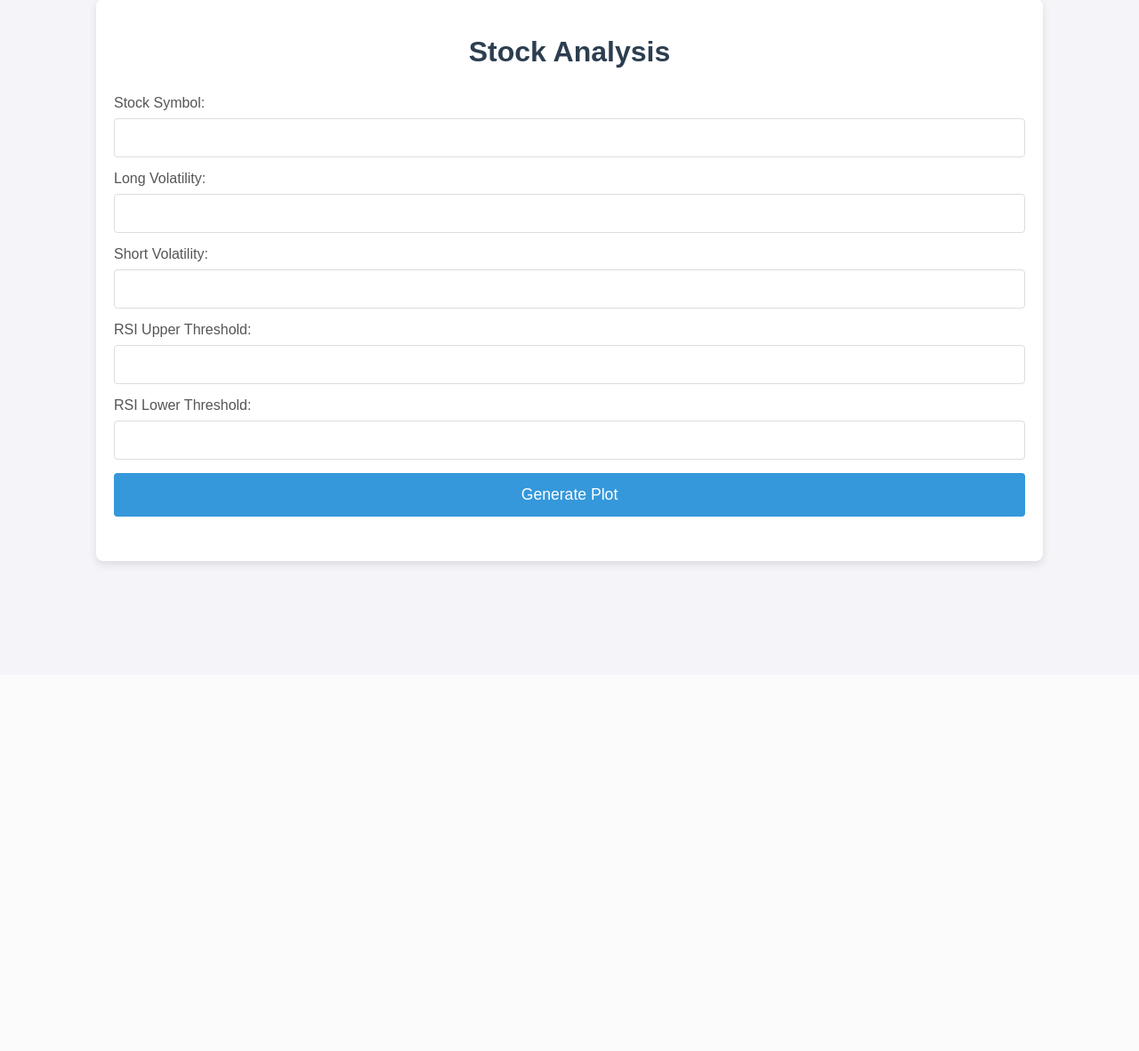
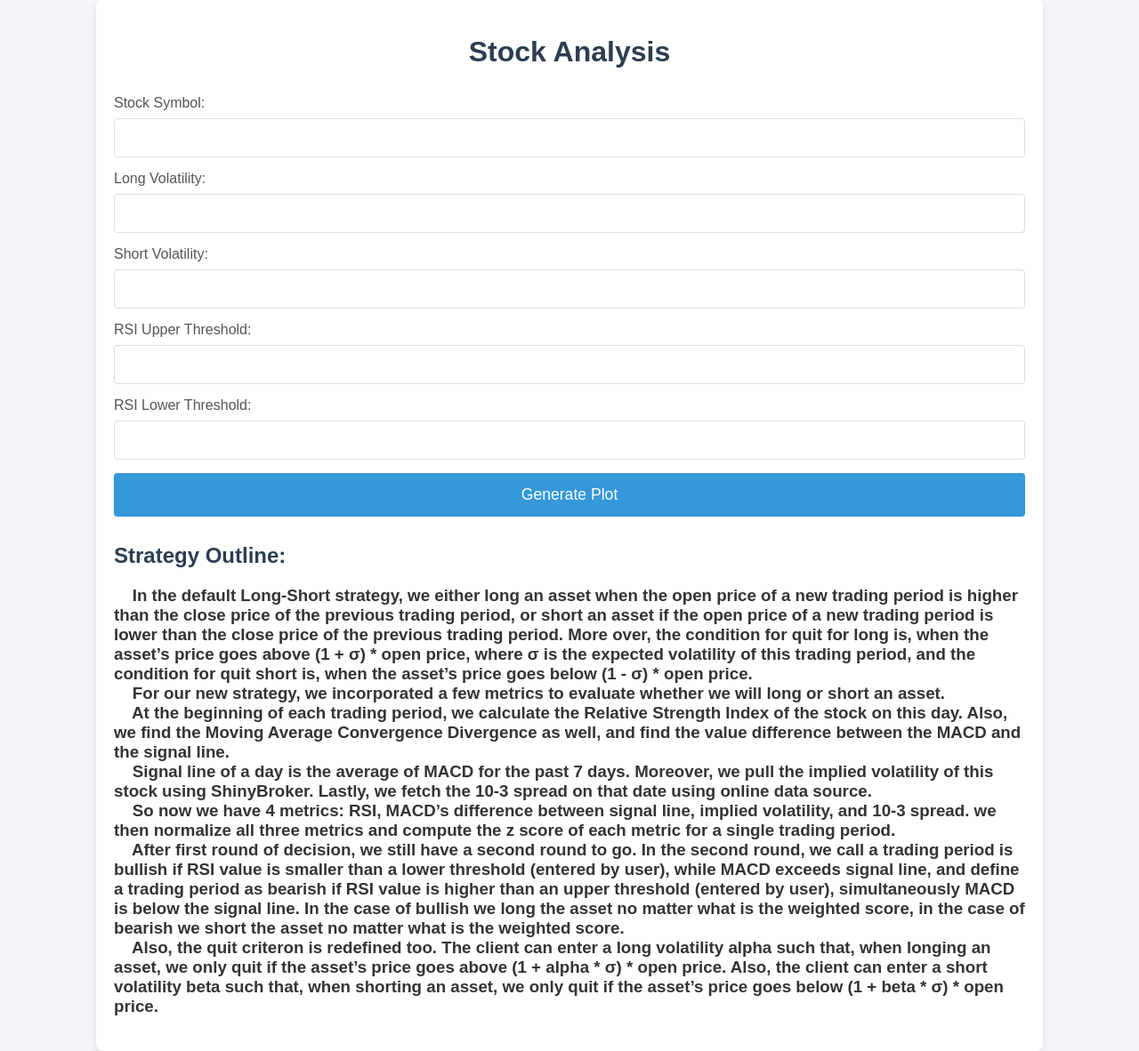
Before and after one commit to gh153/533_project_private, a Flask app: page / in a window 1280 px wide. Shown: the part 41-1223 px from the top of the page at 89% size. Before the commit the page ends 679 px from the top, so only its background shows below. Run offline with Flask 3, Linux system fonts and the light colour scheme.

Commit message:
Additional requirements

```diff
--- a/app.py
+++ b/app.py
@@ -535,7 +535,7 @@ def A(stock_symbol, long_volatility, short_volatility, rsi_upper, rsi_lower):
     df1 = blotter
     df2 = ledger
 
-    print("done")
+    # print("done")
 
     def calc_rtns(row, bench):
         row['trade_rtn'] = np.log(
@@ -652,7 +652,44 @@ def A(stock_symbol, long_volatility, short_volatility, rsi_upper, rsi_lower):
         marker=dict(size=10)
     )
 
-    return fig, df1, df2, ab_benchmark_fig
+    vol_calcs['vol_error'] = np.abs(
+        (vol_calcs['obs_vol'] - vol_calcs['exp_vol']) / vol_calcs['obs_vol']
+    )
+
+    # there are 31536000 seconds in a year
+
+    def calc_vol_plot_dta(row):
+        row['trade_rtn'] = np.log(
+            row['exit_price'] / row['entry_price']
+        ) * np.sign(row['qty']) * (
+                                   row['exit_timestamp'] - row['entry_timestamp']
+                           ).total_seconds() / 31536000  # there are 31536000 seconds in a year
+        row['bench_rtn'] = vol_calcs.loc[row.name]['vol_error']
+        return row
+
+    ab_vol_data = blotter.apply(calc_vol_plot_dta, axis=1)[
+        ['trade_rtn', 'bench_rtn', 'qty']
+    ]
+
+    rf = 0.046  # approx.
+    gmrr = np.prod(
+        (
+                blotter.apply(calc_vol_plot_dta, axis=1)['trade_rtn'] + 1
+        ) ** (1 / len(blotter))
+    ) - 1
+    vol = np.std(
+        blotter.apply(calc_vol_plot_dta, axis=1)['trade_rtn']
+    )
+
+    gmrr = np.round(gmrr * 100, 5)
+    vol = np.round(vol * 100, 5)
+    sharpe = np.round((gmrr - rf)/vol, 5)
+
+    avg_return = np.round(np.mean((blotter['exit_price'] - blotter['entry_price']) * blotter['qty'])/100, 2)
+    num_of_trd = 2 * len(blotter['exit_price'])
+
+
+    return fig, df1, df2, ab_benchmark_fig, gmrr, vol, sharpe, avg_return, num_of_trd
 
 
 # Route to display the homepage (index.html)
@@ -672,7 +709,7 @@ def plot():
     rsi_lower = float(request.form['rsi_lower'])
 
     # Call function A
-    plot, blotter, ledger, ab_benchmark_fig = A(stock_symbol, long_volatility, short_volatility, rsi_upper, rsi_lower)
+    plot, blotter, ledger, ab_benchmark_fig, gmrr, vol, sharpe, avg_return, num_of_trd = A(stock_symbol, long_volatility, short_volatility, rsi_upper, rsi_lower)
 
     # Convert plot to HTML string to render in the template
     plot_html = plot.to_html(plot, full_html=False)
@@ -680,7 +717,7 @@ def plot():
     blotter_html = blotter[['entry_timestamp', 'qty', 'exit_timestamp', 'entry_price', 'exit_price', 'success']].to_html(classes='table table-striped', index=False)
     ledger_html = ledger.to_html(classes='table table-striped', index=False)
 
-    return render_template('index.html', plot_html=plot_html, blotter_html=blotter_html, ledger_html=ledger_html, benchmark_fig_html=benchmark_fig_html)
+    return render_template('index.html', plot_html=plot_html, blotter_html=blotter_html, ledger_html=ledger_html, benchmark_fig_html=benchmark_fig_html, gmrr = gmrr, vol=vol, sharpe = sharpe, avg_return = avg_return, num_of_trd = num_of_trd)
 
 
 if __name__ == '__main__':
--- a/templates/index.html
+++ b/templates/index.html
@@ -1,4 +1,4 @@
-<!DOCTYPE html>
+                                                                              <!DOCTYPE html>
 <html lang="en">
 <head>
     <meta charset="UTF-8">
@@ -40,6 +40,40 @@
             <button type="submit">Generate Plot</button>
         </form>
 
+        <h2>
+        Strategy Outline: <br>
+        </h2>
+        <h3>
+            &nbsp; &nbsp; In the default Long-Short strategy, we either long an asset when the open price of a new
+        trading period is higher than the close price of the previous trading period, or short an asset if the
+        open price of a new trading period is lower than the close price of the previous trading period.
+        More over, the condition for quit for long is, when the asset’s price goes above (1 + σ) *
+        open price, where σ is the expected volatility of this trading period, and the condition for quit
+        short is, when the asset’s price goes below (1 - σ) * open price. <br>
+            &nbsp; &nbsp; For our new strategy, we incorporated a few metrics to evaluate whether we will long or
+        short an asset. <br>
+            &nbsp; &nbsp; At the beginning of each trading period, we calculate the Relative Strength Index of the
+        stock on this day. Also, we find the Moving Average Convergence Divergence as well,
+        and find the value difference between the MACD and the signal line. <br>
+            &nbsp; &nbsp; Signal line of a day is the average of MACD for the past 7 days. Moreover, we pull
+        the implied volatility of this stock using ShinyBroker. Lastly, we fetch the 10-3 spread on that
+        date using online data source. <br>
+            &nbsp; &nbsp; So now we have 4 metrics: RSI, MACD’s difference between signal line, implied
+        volatility, and 10-3 spread. we then normalize all three metrics and compute the z score of each
+        metric for a single trading period. <br>
+            &nbsp; &nbsp; After first round of decision, we still have a second round to go. In the second round, we
+        call a trading period is bullish if RSI value is smaller than a lower threshold (entered by user),
+        while MACD exceeds signal line, and define a trading period as bearish if RSI value is higher
+        than an upper threshold (entered by user), simultaneously MACD is below the signal line. In the
+        case of bullish we long the asset no matter what is the weighted score, in the case of bearish we
+        short the asset no matter what is the weighted score. <br>
+            &nbsp; &nbsp; Also, the quit criteron is redefined too. The client can enter a long volatility alpha such
+        that, when longing an asset, we only quit if the asset’s price goes above (1 + alpha * σ) * open
+        price. Also, the client can enter a short volatility beta such that, when shorting an asset, we only
+        quit if the asset’s price goes below (1 + beta * σ) * open price. <br>
+
+        </h3>
+
         <!-- Display the plot -->
         {% if plot_html %}
         <div id="plot-container">
@@ -58,6 +92,28 @@
             </div>
         </div>
         {% endif %}
+
+        <!-- Display Volatility, Geometric Mean rate of Return, Sharpe -->
+        {% if vol %}
+        <h2>Volatility: {{ vol }}</h2>
+        {% endif %}
+
+        {% if gmrr %}
+        <h2>Geometric Mean Rate of Return: {{ gmrr }}</h2>
+        {% endif %}
+
+        {% if sharpe %}
+        <h2>Sharpe: {{ sharpe }}</h2>
+        {% endif %}
+
+        {% if avg_return %}
+        <h2>Average Return of each Trading Period (For each dollar spent): {{ avg_return }}</h2>
+        {% endif %}
+
+        {% if num_of_trd %}
+        <h2>Number of trading: {{ num_of_trd }}</h2>
+        {% endif %}
+
 
         <!-- Display Blotter table -->
         {% if blotter_html %}
```
